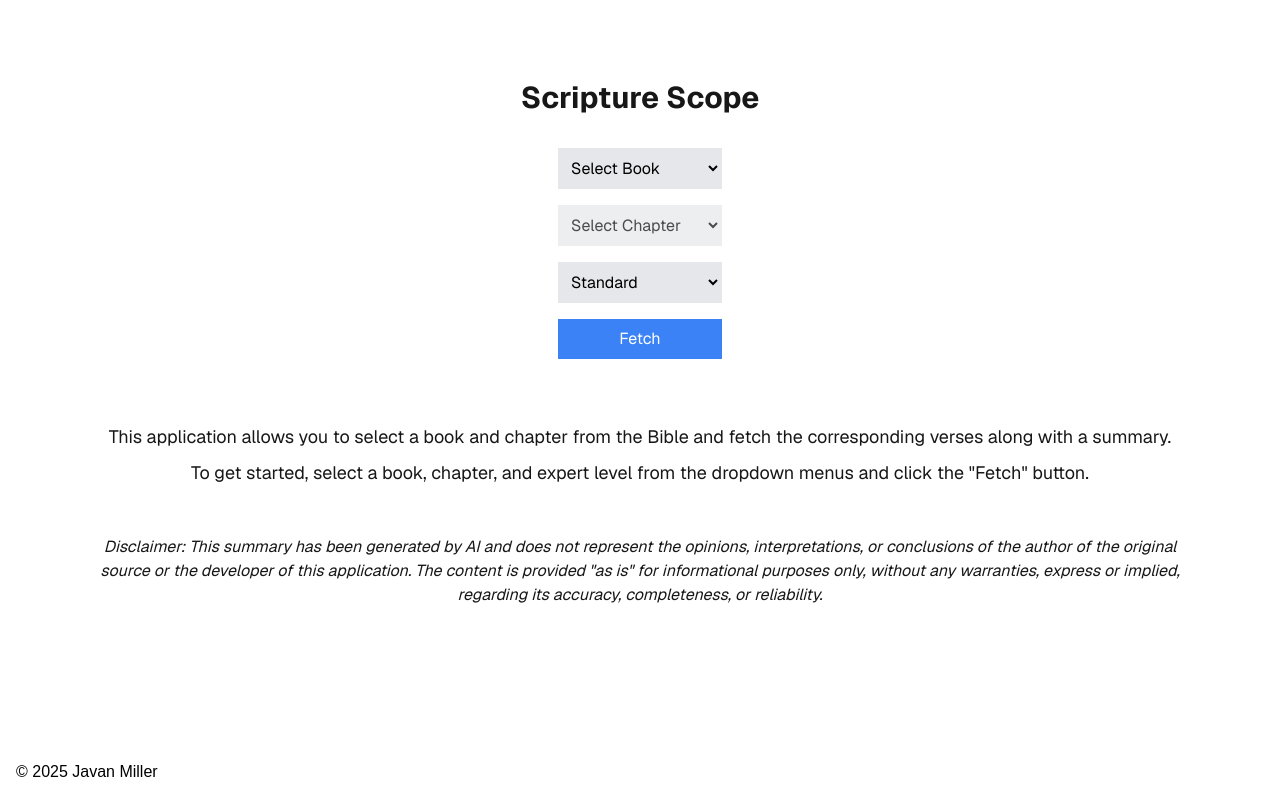
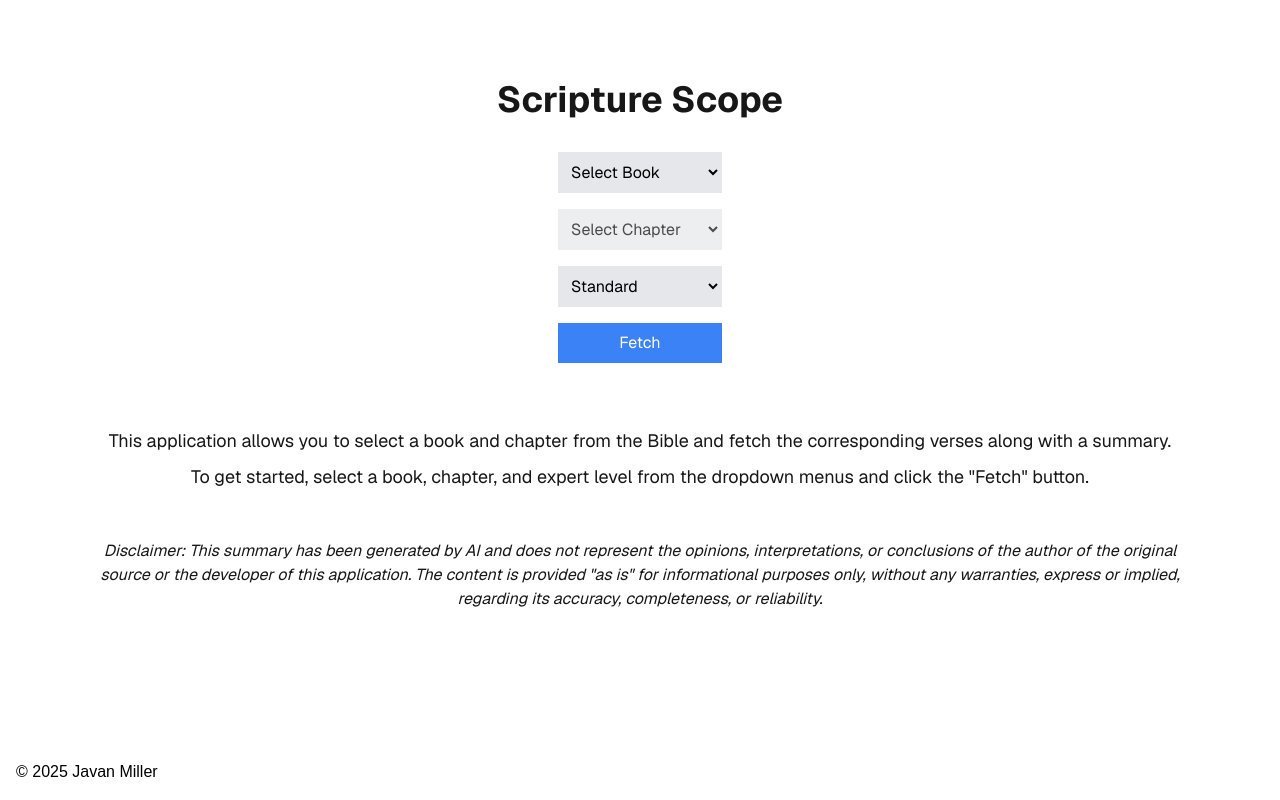
Before and after one commit to javanm0/BibleApp, a Next.js app: page / in a window 1280 px wide. Built offline with nearby package versions, Linux system fonts and the light colour scheme.

Commit message:
Increase header size

```diff
--- a/app/page.tsx
+++ b/app/page.tsx
@@ -93,7 +93,7 @@ export default function Home() {
   return (
     <div className="flex flex-col min-h-screen">
       <main className="flex flex-col gap-8 items-center flex-grow p-8 pb-20 sm:p-20 font-[family-name:var(--font-geist-sans)]">
-        <h1 className="text-3xl font-bold">Scripture Scope</h1>
+        <h1 className="text-4xl font-bold">Scripture Scope</h1>
         <div className="flex flex-col gap-4">
           <select
             value={book}
```
